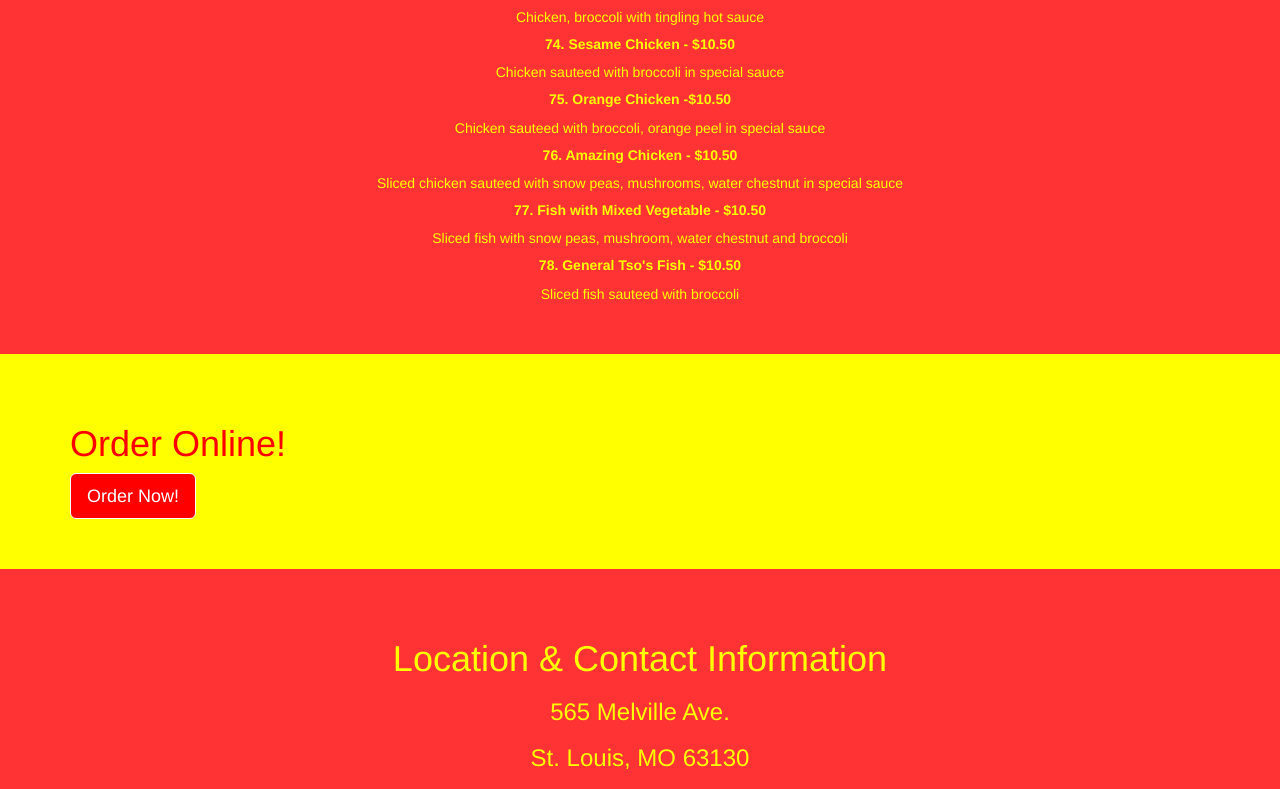
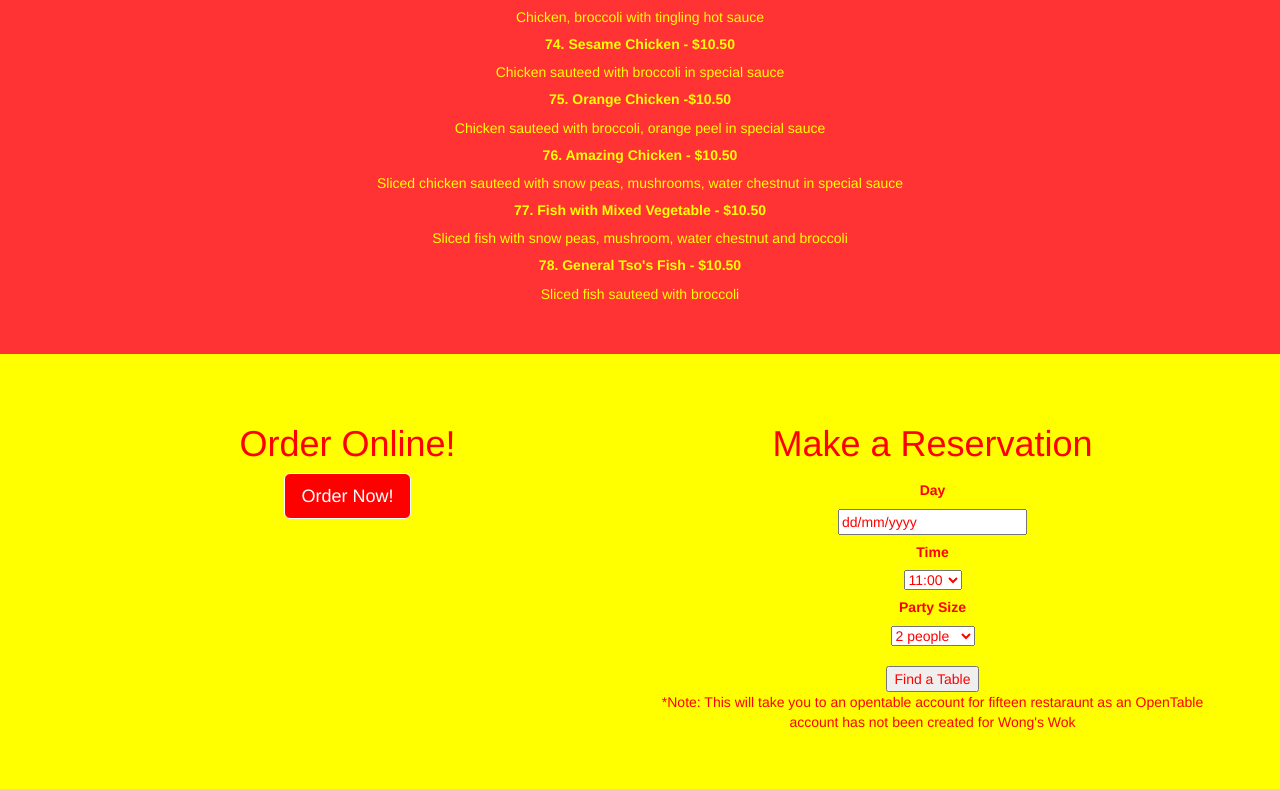
Before and after one commit to blakeavery32/WongsWok, a plain HTML site: page index.html in a window 1280 px wide. Shown: the part 2001-2790 px from the top of the page. Drawn offline with Linux system fonts and the light colour scheme; some packages are replaced by stand-ins of ours.

Commit message:
Update index.html

```diff
--- a/index.html
+++ b/index.html
@@ -64,13 +64,13 @@
             <a class="page-scroll" href="#menu">Menu</a>
           </li>
           <li>
-            <a class="page-scroll" href="#order">Order Online!</a>
+            <a class="page-scroll" href="#order">Order or Reserve a Table!</a>
           </li>
           <li>
             <a class="page-scroll" href="#location">Location & Contact Information</a>
           </li>
           <li>
-            <a class="page-scroll" href="#social">Follow Us on Social Media!</a>
+            <a class="page-scroll" href="#social">Follow Us!</a>
           </li>
           <li>
             <a class="page-scroll" href="#photos">Photos!</a>
@@ -285,7 +285,7 @@
 <section id="order" class="order-section">
   <div class="container">
     <div class="row">
-      <div class="col-lg-12">
+      <div class="col-md-6" align = "center">
         <h1>Order Online!</h1>
 
         <!-- Button trigger modal -->
@@ -374,6 +374,82 @@
              </div>
            </div>
          </div>
+       </div>
+     </div>
+     <div class="col-md-6 clearfix" align = "Center">
+      <div class="reservation-widget">
+        <form method="get" id="OT_form" action="http://www.toptable.co.uk/restaurant-search.aspx" target="_blank" class="top-table-widget">
+          <header>
+            <h1>Make a Reservation<h1>
+          </header>
+          <h5> Day </h5>
+          <div class="input-wrapper icon-date">
+            <input name="startDate" id="datepicker" type="text" value="dd/mm/yyyy" autocomplete="off" />
+          </div>
+          <h5> Time </h5>
+          <div class="input-wrapper icon-time">
+            <select name="ResTime" id="ResTime">
+              <option value="11:00" >11:00</option>
+              <option value="11:30" >11:30</option>
+              <option value="12:00" >12:00</option>
+              <option value="12:30" >12:30</option>
+              <option value="13:00" >13:00</option>
+              <option value="13:30" >13:30</option>
+              <option value="14:00" >14:00</option>
+              <option value="14:30" >14:30</option>
+              <option value="15:00" >15:00</option>
+              <option value="15:30" >15:30</option>
+              <option value="16:00" >16:00</option>
+              <option value="16:30" >16:30</option>
+              <option value="17:00" >17:00</option>
+              <option value="17:30" >17:30</option>
+              <option value="18:00" >18:00</option>
+              <option value="18:30" >18:30</option>
+              <option value="19:00" >19:00</option>
+              <option value="19:30" >19:30</option>
+              <option value="20:00" >20:00</option>
+            </select>
+          </div>
+          <h5> Party Size </h5>
+          <div class="input-wrapper icon-party">
+            <select name="PartySize" id="PartySize">
+              <option value="1" >1 person</option>
+              <option value="2" selected="selected">2 people</option>
+              <option value="3" >3 people</option>
+              <option value="4" >4 people</option>
+              <option value="5" >5 people</option>
+              <option value="6" >6 people</option>
+              <option value="7" >7 people</option>
+              <option value="8" >8 people</option>
+              <option value="9" >9 people</option>
+              <option value="10" >10 people</option>
+              <option value="11" >11 people</option>
+              <option value="12" >12 people</option>
+              <option value="13" >13 people</option>
+              <option value="14" >14 people</option>
+              <option value="15" >15 people</option>
+              <option value="16" >16 people</option>
+              <option value="17" >17 people</option>
+              <option value="18" >18 people</option>
+              <option value="19" >19 people</option>
+              <option value="20" >20 people</option>
+            </select>
+          </div>
+          <br>
+
+          <button>Find a Table</button>
+
+          <input type="hidden" name="RestaurantID" id="RestaurantID" value="60217">
+          <input type="hidden" name="rid" id="rid" value="60217">
+          <input type="hidden" name="GeoID" id="GeoID" value="72">
+          <input type="hidden" name="txtDateFormat" id="txtDateFormat" value="dd/mm/yyyy">
+          <input type="hidden" name="RestaurantReferralID" id="RestaurantReferralID" value="60217">
+        </form>
+        <p>*Note: This will take you to an opentable account for fifteen restaraunt as an OpenTable account has not been created for Wong's Wok</p>
+      </div>
+    </div>
+  </div>
+</div>
 </section>
 
 <!-- Location & Contact Section -->
@@ -387,8 +463,6 @@
         <h3> Phone: (314)-726-0976</h3>
         <div class = "caption">
           <div id="googlemap" class = "map">
-                </div>
-              </div>
           </div>
         </div>
       </div>
```
Lines whose indentation alone changed are shown as unchanged.
